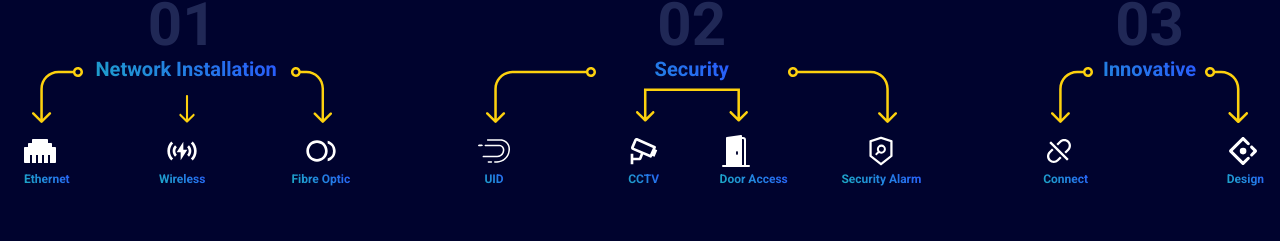
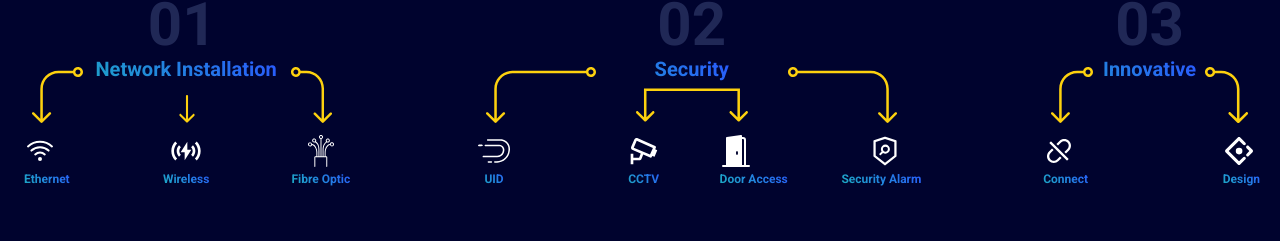
Before and after one commit to ibnul42/vitalSat, a React (Vite) app: page / in a window 1280 px wide. Shown: the part 777-1018 px from the top of the page. Built offline with nearby package versions, Linux system fonts and the light colour scheme.

Commit message:
icon change

```diff
--- a/index.html
+++ b/index.html
@@ -28,7 +28,7 @@
       href="https://fonts.googleapis.com/css2?family=Poppins:ital,wght@0,100;0,200;0,300;0,400;0,500;0,600;0,700;0,800;0,900;1,100;1,200;1,300;1,400;1,500;1,600;1,700;1,800;1,900&display=swap"
       rel="stylesheet"
     />
-    <title>vitalSat</title>
+    <title>vitalSAT</title>
   </head>
   <body>
     <div id="root"></div>
--- a/src/Layout/Footer/index.jsx
+++ b/src/Layout/Footer/index.jsx
@@ -51,7 +51,7 @@ const Footer = () => {
         </div>
         <div className="flex flex-col md:flex-row justify-between text-[rgba(28,28,28,0.75)]">
           <div className="py-2">
-            <p className='text-center'>Copyright VitalSat Installation</p>
+            <p className='text-center'>Copyright VitalSAT Installation</p>
           </div>
           <div className="space-x-5 flex justify-between">
             <Link to='/terms'>Privacy Policy</Link>
--- a/src/Pages/Home/index.jsx
+++ b/src/Pages/Home/index.jsx
@@ -9,6 +9,7 @@ import { AiOutlineAntDesign, AiOutlineDisconnect, AiOutlineSecurityScan } from '
 import { BiCctv } from 'react-icons/bi'
 import { BsDoorOpenFill } from 'react-icons/bs'
 import { SiApachedruid } from 'react-icons/si'
+import { IoWifiOutline } from "react-icons/io5";
 
 const services = [
   {
@@ -63,17 +64,17 @@ const Home = () => {
               <div className="grid grid-cols-3 gap-2 text-xs text-center">
                 <div className="flex flex-col items-start pl-4 justify-center">
                   {/* <img src="/assets/icons/ethernet.png" alt="ethernet" className='h-8 w-8' /> */}
-                  <FaEthernet className='h-8 w-8 text-white' />
+                  <IoWifiOutline className='h-8 w-8 text-white' />
                   <p className='text_gradient py-1'>Ethernet</p>
                 </div>
-                <div className="flex flex-col items-center justify-center">
+                <div className="flex flex-col items-center justify-center pl-2">
                   {/* <img src="/assets/icons/wireless.svg" alt="wireless" className='h-8 w-8' /> */}
                   <RiWirelessChargingLine className='h-8 w-8 text-white' />
                   <p className='text_gradient py-1'>Wireless</p>
                 </div>
                 <div className="flex flex-col items-center pl-10 justify-center">
-                  {/* <img src="/assets/icons/fibre.png" alt="fiber" className='h-8 w-8 ml-14' /> */}
-                  <MdOutlineFiberSmartRecord className='h-8 w-8 text-white' />
+                  <img src="/assets/icons/fiber.svg" alt="fiber" className='h-8 w-auto' />
+                  {/* <MdOutlineFiberSmartRecord className='h-8 w-8 text-white' /> */}
                   <p className='text_gradient py-1'>Fibre Optic</p>
                 </div>
               </div>
@@ -110,7 +111,7 @@ const Home = () => {
                     </div>
                     <div className="flex flex-col items-center">
                       {/* <img src="/assets/icons/fibre.png" alt="fiber" className='h-8 w-8 ml-7' /> */}
-                      <AiOutlineSecurityScan className='h-8 w-8 text-white' />
+                      <AiOutlineSecurityScan className='h-8 w-8 text-white ml-2' />
                       <p className='text_gradient py-1'>Security Alarm</p>
                     </div>
                   </div>
@@ -134,7 +135,7 @@ const Home = () => {
                       <AiOutlineDisconnect className='h-8 w-8 text-white' />
                       <p className='text_gradient py-1'>Connect</p>
                     </div>
-                    <div className="flex flex-col pr-2">
+                    <div className="flex flex-col pr-3">
                       {/* <img src="/assets/icons/wireless.svg" alt="fiber" className='h-8 w-8' /> */}
                       <AiOutlineAntDesign className='h-8 w-8 text-white' />
                       <p className='text_gradient py-1'>Design</p>
```
Also changed, not shown: public/assets/icons/fiber.svg, 1 other file (tests, documents, lock files or other folders).
